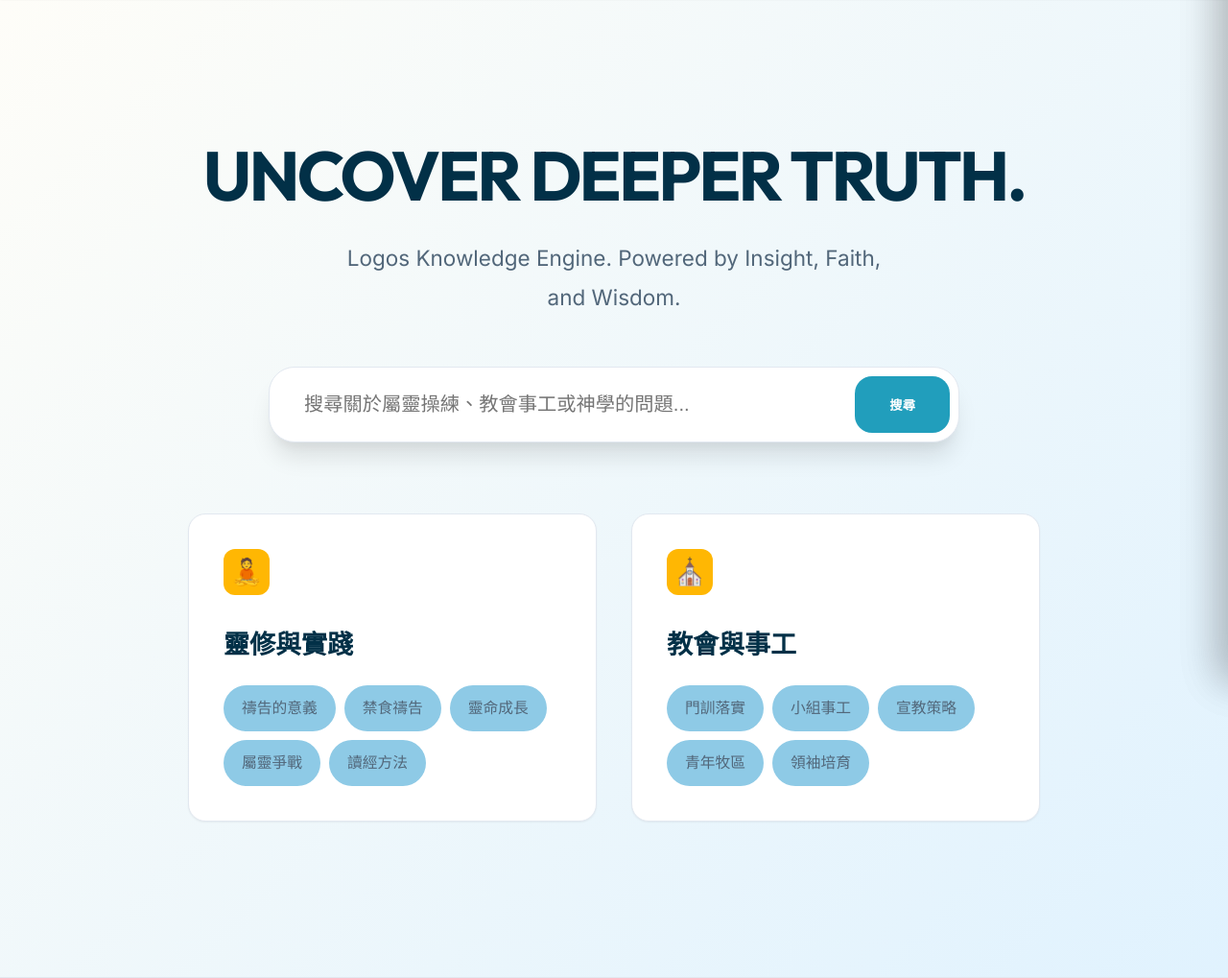
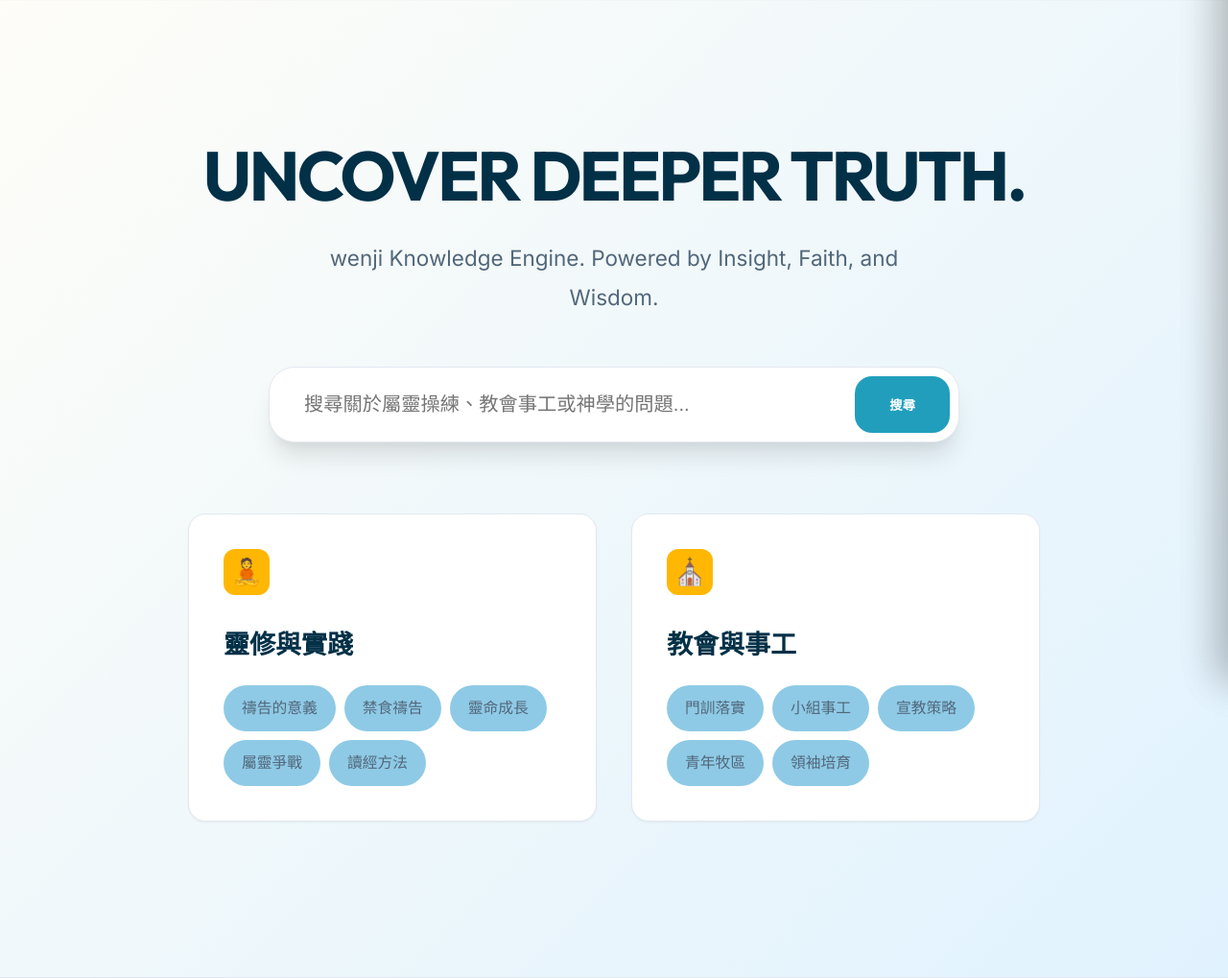
Before and after one commit to notoriouslab/wenji, a FastAPI app: page / in a window 1280 px wide. Shown: the part 90-1109 px from the top of the page at 96% size. Run offline with FastAPI, Linux system fonts and the light colour scheme; data that the repository does not hold is empty; some libraries are stand-ins or nearby versions.

Commit message:
docs: rewrite README and remove logos references (Phase 5 boundary)
Phase 5 commit boundary per design.md D11. Cleans up the last two
user-facing brand leaks discovered by a final repo-wide grep:

- `src/wenji/web/templates/index.html:27` — hero-subtitle hardcoded
  `Logos Knowledge Engine.` was missed by the Phase 1 template
  rebrand; replaced with `{{ site_name or "wenji" }} Knowledge Engine.`
  to match the rest of the file (title block, JSON-LD name, og:*).
  The existing branding regression test
  (`assert "logos" not in r.text.lower()`) confirms the home page is
  now logos-free in the fallback configuration.
- `src/wenji/examples/corpus_christian/README.md` — replaced six
  occurrences of "logos production v1.1" / "logos 私有" / "logos
  使用方式" with neutral "上游 production" / "上游私有" wording.
  Provenance is preserved (the example still says it derives from an
  upstream production deployment) without naming the upstream.

Tasks 6.16-6.21 audit:
- 6.16 (final logos sweep, user-facing): handled by the two fixes
  above. Remaining `logos` matches are confined to (a) intentional
  regression tests asserting the brand does NOT appear, (b) the
  `--logos-r13` legacy-flag rejection path, (c) code comments in
  `src/wenji/{search,ingest,eval}/*` that document algorithm
  provenance, and (d) personal helper scripts under `scripts/` with
  absolute maintainer paths. Code-comment and script cleanup is out
  of Phase 5 scope and folds into Phase 8 task 8.4.
- 6.17 / 6.18 / 6.19 / 6.20: verified already complete in the current
  draft (`WENJI_SITE_*` documented at lines 230-245 with platform
  matrix + HF mirror; CORS empty default + comma-separated +
  `WENJI_ALLOW_HTTP_CORS=1` dev override all present;
  `rg -i logos 20260509_README.md` now returns zero; `README.md` and
  the draft remain in sync).

The full 80q baseline (D11 retreat-protocol gate) is deferred to
Phase 8 task 8.5; Phase 5 changes are docs-only and template-text
edits, so retrieval regression is implausible.

```diff
--- a/src/wenji/web/templates/index.html
+++ b/src/wenji/web/templates/index.html
@@ -24,7 +24,7 @@
   {% if not q and not tag and not source_type and not year %}
   <section class="hero-section">
     <h1 class="hero-title">UNCOVER DEEPER TRUTH.</h1>
-    <p class="hero-subtitle">Logos Knowledge Engine. Powered by Insight, Faith, and Wisdom.</p>
+    <p class="hero-subtitle">{{ site_name or "wenji" }} Knowledge Engine. Powered by Insight, Faith, and Wisdom.</p>
 
     <div class="search-form-container">
       <form action="/" method="get" class="search-form" id="search-form-hero">
```
Also changed, not shown: src/wenji/examples/corpus_christian/README.md.
